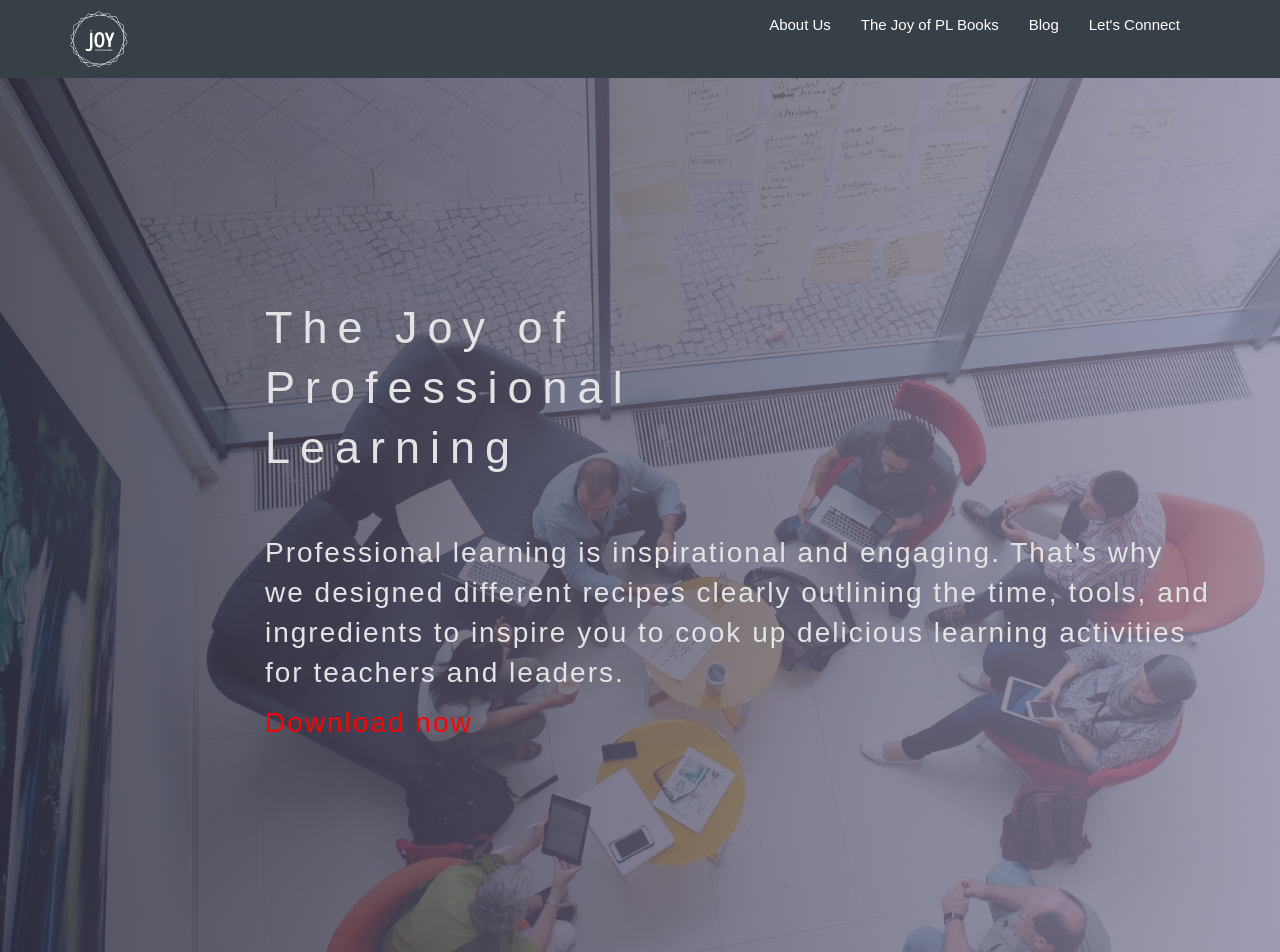
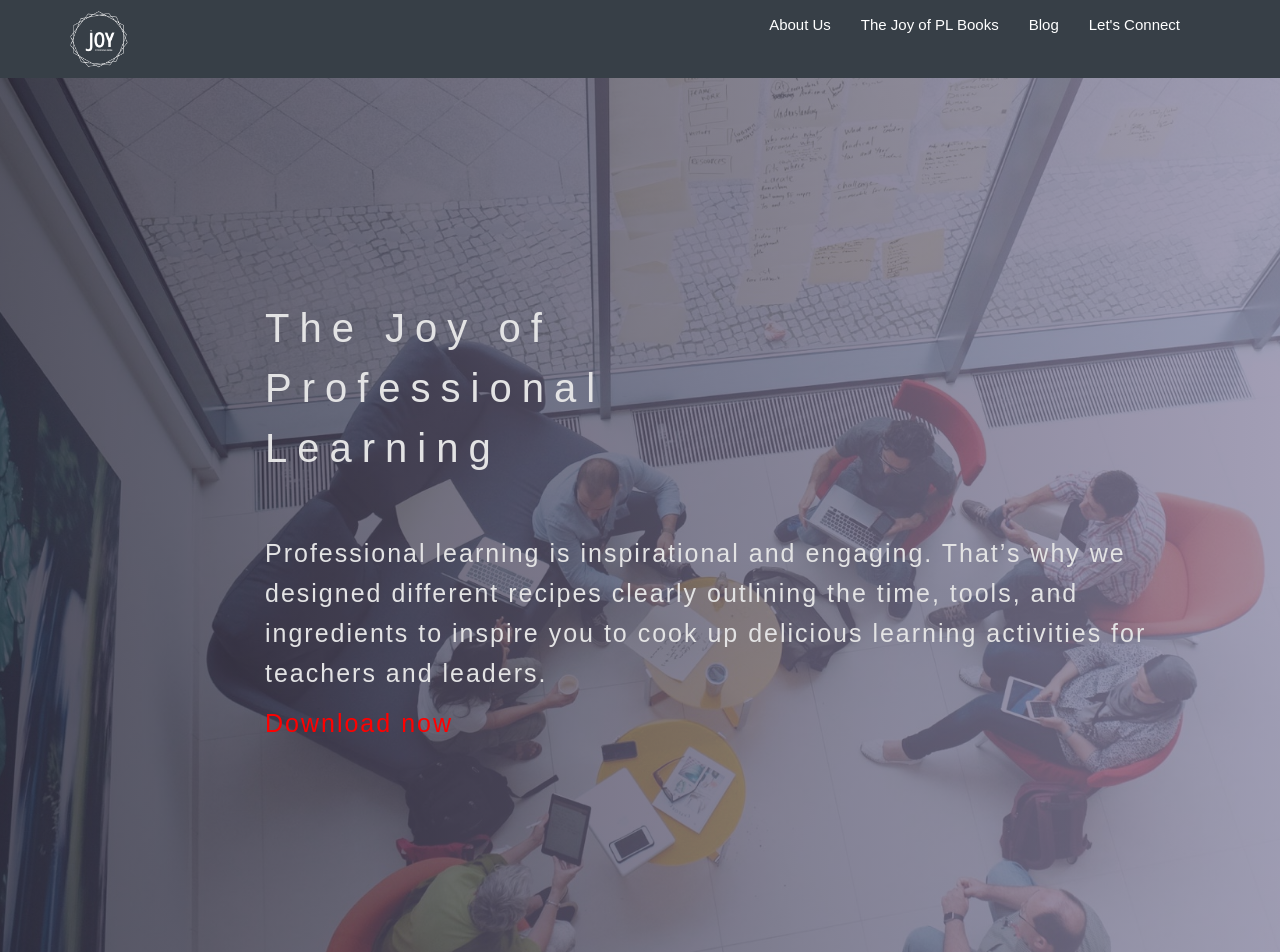
Before and after one commit to meesterkurt/joyofprofessionallearning, a Jekyll site: the page built from index.md, in a window 1280 px wide. Shown: the top 952 px of the page. Built offline with Jekyll 4.4.1, drawn with Linux system fonts in a browser that asks for light colours; nearby versions of some CDN libraries; some web fonts are replaced.

Commit message:
Update airspace.css

```diff
--- a/css/airspace.css
+++ b/css/airspace.css
@@ -129,13 +129,13 @@ header .navbar-default .navbar-nav li a:hover {
 #slider .block h1 {
   font-family: 'tilden-sans-light', sans-serif;
   font-weight: 100;
-  font-size: 45px;
+  font-size: 40px;
   line-height: 60px;
   letter-spacing: 10px;
   padding-bottom: 45px;
 }
 #slider .block p {
-  font-size: 28px;
+  font-size: 25px;
   line-height: 40px;
   font-family: 'tilden-sans-light', sans-serif;
   font-weight: 400;
```
